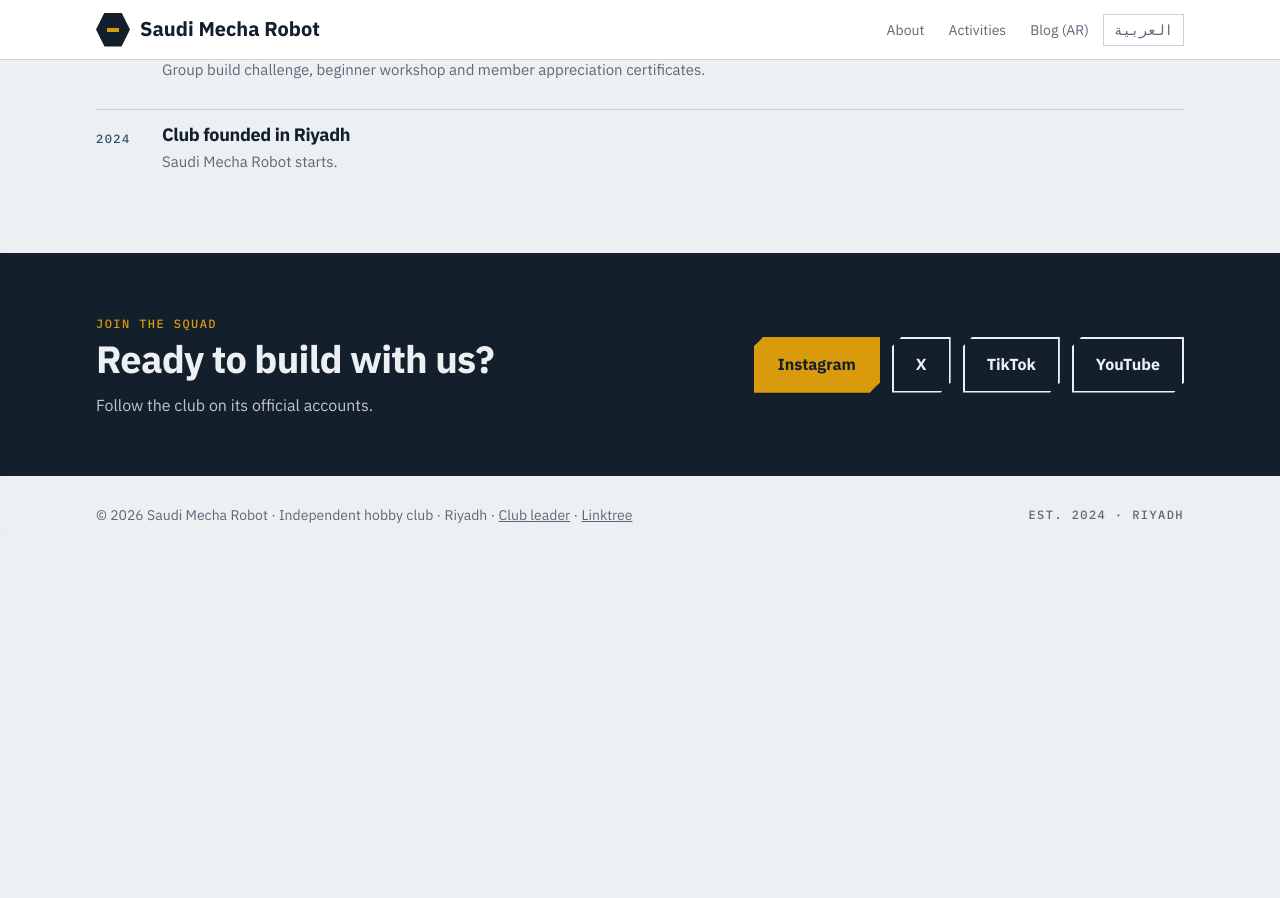
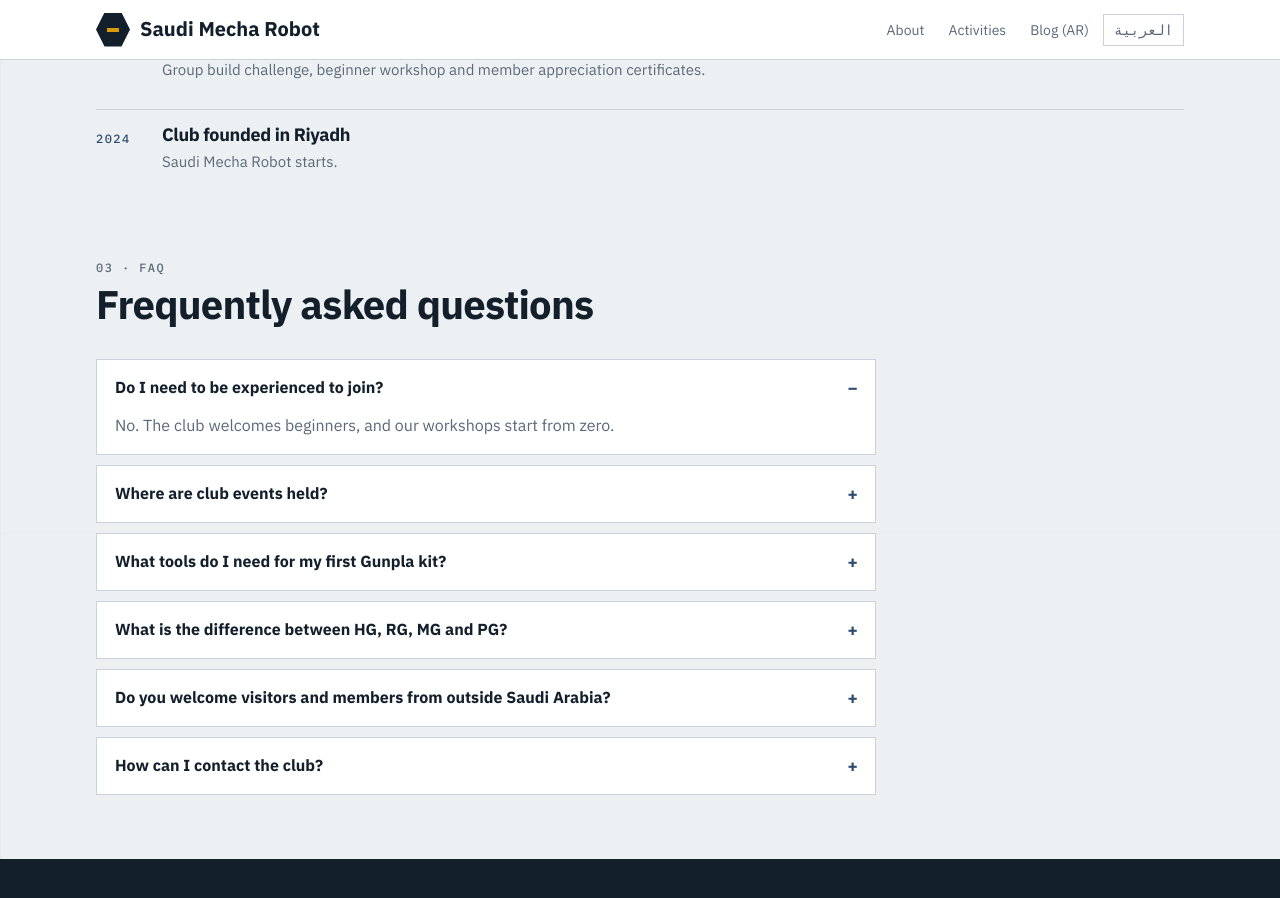
Before and after one commit to SaudiMechaRobot/SaudiMechaRobot.github.io, a Jekyll site: the page built from en/index.html, in a window 1280 px wide and 900 px high, scrolled down 1267 px. Built offline with Jekyll 4.4.1, drawn with Linux system fonts in a browser that asks for light colours; some web fonts are replaced; before the commit the page ends 1824 px from its top, so only the background shows below that; some of the changed text lies outside the part shown.

Commit message:
Add files via upload

```diff
--- a/en/index.html
+++ b/en/index.html
@@ -45,4 +46,12 @@ description: Saudi Mecha Robot is a hobby club founded in Riyadh in 2024 for fan
       <div class="pillar"><span class="tag">2024</span><div><h3>Club founded in Riyadh</h3><p>Saudi Mecha Robot starts.</p></div></div>
     </div>
   </div></section>
+  <section id="faq" style="padding-top:0"><div class="wrap">
+    <div class="head"><div><span class="tag">03 · FAQ</span><h2>Frequently asked questions</h2></div></div>
+    <div class="faq">
+      {%- for f in site.data.faq_en %}
+      <details{% if forloop.first %} open{% endif %}><summary>{{ f.question }}</summary><p>{{ f.answer }}</p></details>
+      {%- endfor %}
+    </div>
+  </div></section>
 </main>
```
Also changed, not shown: other parts of en/index.html (+2 -1 lines).
